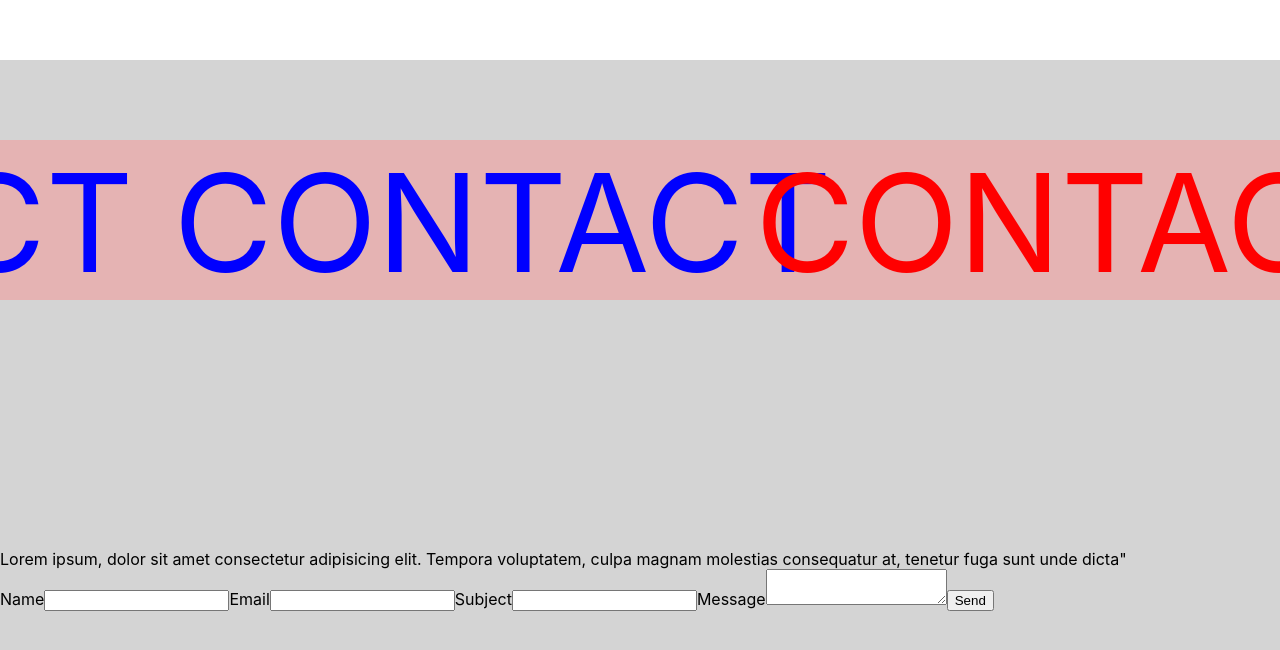
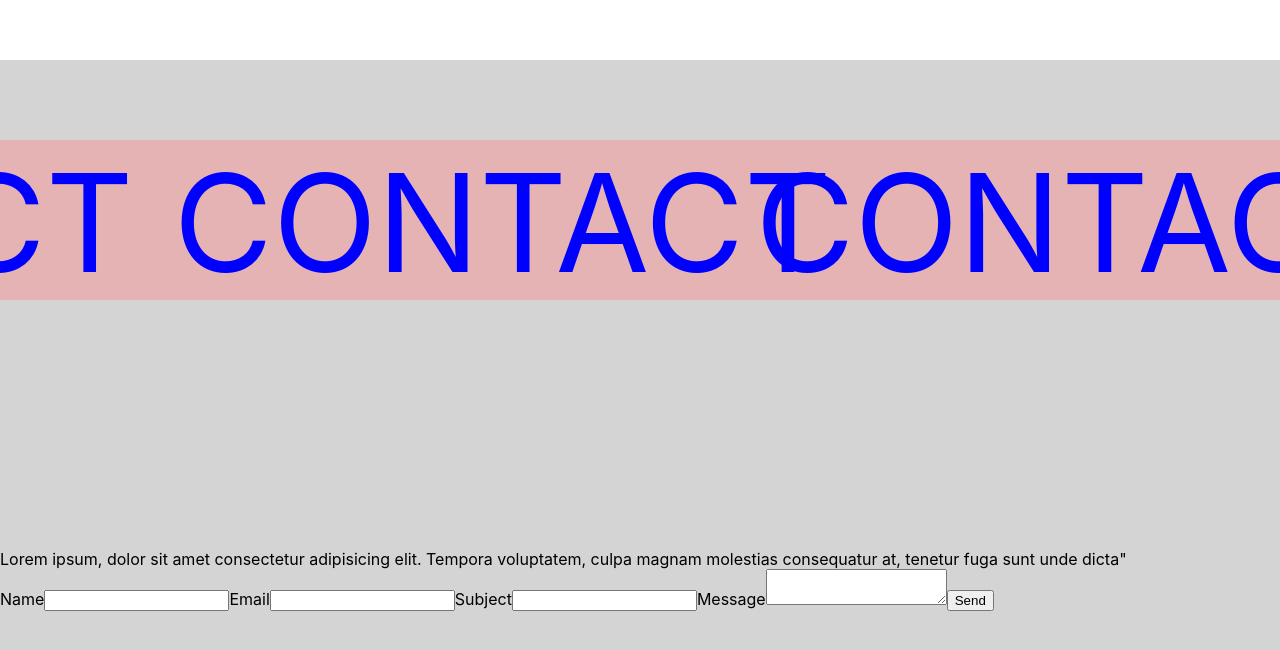
Before and after one commit to sparklingwaterlemon/Portfolio, a React (Create React App) app: page / in a window 1280 px wide. Shown: the part 4180-4830 px from the top of the page. Built offline with nearby package versions, Linux system fonts and the light colour scheme.

Commit message:
Marquee Complete

```diff
--- a/src/Components/ContactSection/ContactSection.css
+++ b/src/Components/ContactSection/ContactSection.css
@@ -27,21 +27,11 @@
     display: inline-block;
 
     animation: marquee 16s linear infinite;
+    /* animation-direction: reverse; */
 }
 .c {
     margin-right: 40px;
 }
-.marquee-text2{
-    height: inherit;
-    width: inherit;
-
-    color: red;
-    display: inline-block;
-
-    animation: marquee 16s linear infinite;
-    animation-delay: 0s;
-}
-
 @keyframes marquee {
     from {
         transform: translateX(0%);
--- a/src/Components/ContactSection/ContactSection.jsx
+++ b/src/Components/ContactSection/ContactSection.jsx
@@ -49,8 +49,9 @@ export default function ContactSection() {
                     <span className="c">CONTACT</span>
                 </div>
 
-                <div aria-hidden="true" class="marquee-text2">
-                    CONTACT CONTACT
+                <div class="marquee-text1">
+                    <span className="c">CONTACT</span>
+                    <span className="c">CONTACT</span>
                 </div>
             </div>
 
```
